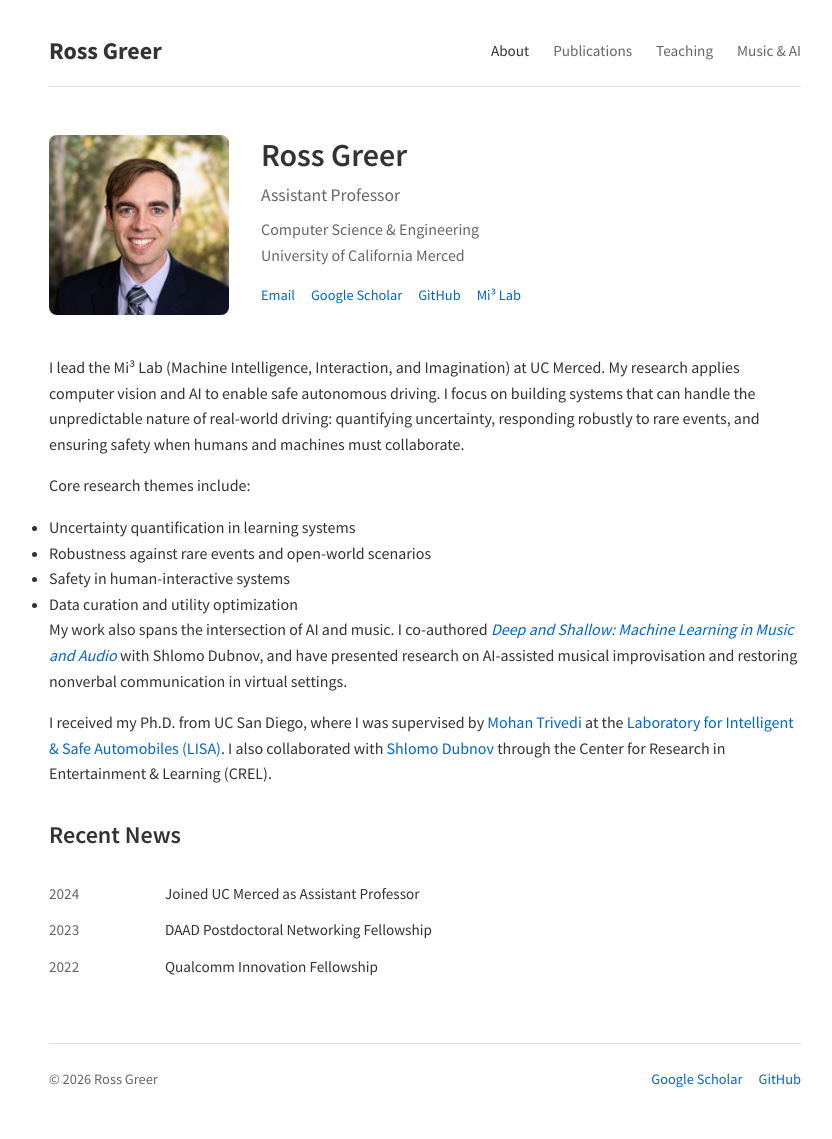
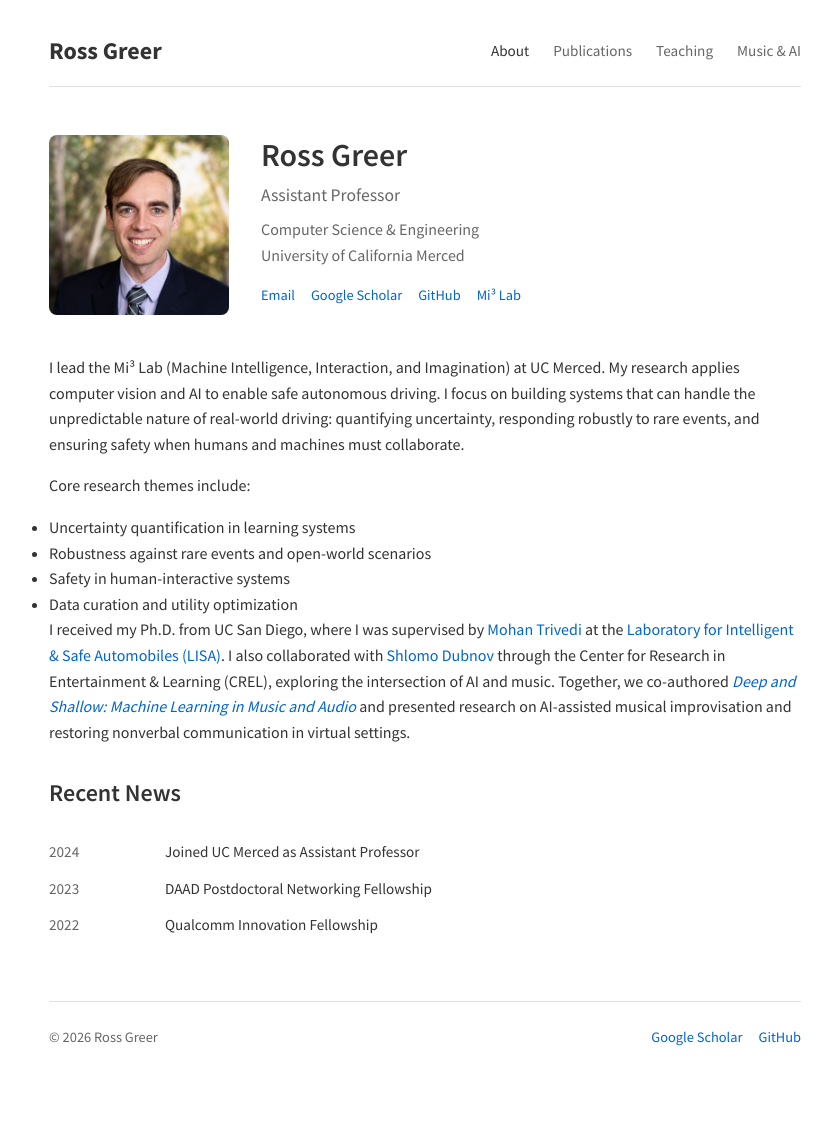
Before and after one commit to rossgreer/rossgreer.github.io, a Jekyll site: the page built from index.md, in a window 1280 px wide. Shown: the whole page, without its empty margins (215-1047 px from the left). Built offline with Jekyll 4.4.1, drawn with Linux system fonts in a browser that asks for light colours; some web fonts are replaced; after the commit the page ends 1097 px from its top, so only the background shows below that.

Commit message:
Combine bio paragraphs for better flow
- Merge music/AI paragraph with PhD paragraph
- Shlomo collaboration now flows naturally into music work

Co-Authored-By: Claude Opus 4.5 <noreply@anthropic.com>

```diff
--- a/index.md
+++ b/index.md
@@ -31,9 +31,7 @@ Core research themes include:
 - Safety in human-interactive systems
 - Data curation and utility optimization
 
-My work also spans the intersection of AI and music. I co-authored [*Deep and Shallow: Machine Learning in Music and Audio*](https://www.routledge.com/) with Shlomo Dubnov, and have presented research on AI-assisted musical improvisation and restoring nonverbal communication in virtual settings.
-
-I received my Ph.D. from UC San Diego, where I was supervised by [Mohan Trivedi](http://cvrr.ucsd.edu/Mohan/) at the [Laboratory for Intelligent & Safe Automobiles (LISA)](http://cvrr.ucsd.edu/). I also collaborated with [Shlomo Dubnov](http://music.ucsd.edu/~sdubnov/) through the Center for Research in Entertainment & Learning (CREL).
+I received my Ph.D. from UC San Diego, where I was supervised by [Mohan Trivedi](http://cvrr.ucsd.edu/Mohan/) at the [Laboratory for Intelligent & Safe Automobiles (LISA)](http://cvrr.ucsd.edu/). I also collaborated with [Shlomo Dubnov](http://music.ucsd.edu/~sdubnov/) through the Center for Research in Entertainment & Learning (CREL), exploring the intersection of AI and music. Together, we co-authored [*Deep and Shallow: Machine Learning in Music and Audio*](https://www.routledge.com/) and presented research on AI-assisted musical improvisation and restoring nonverbal communication in virtual settings.
 
 </div>
 
```
